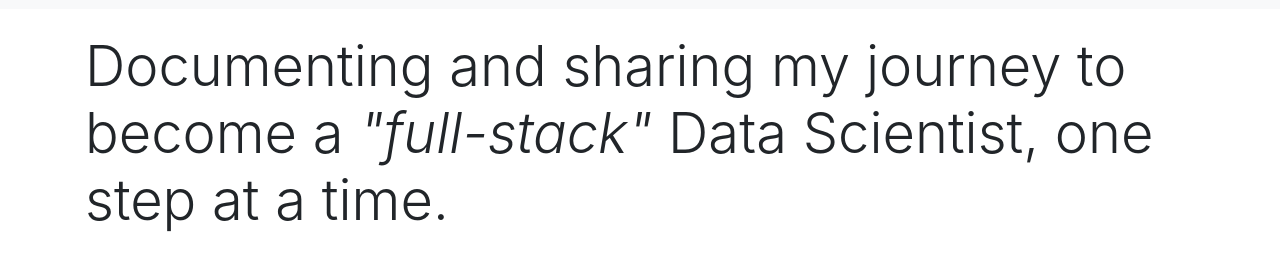
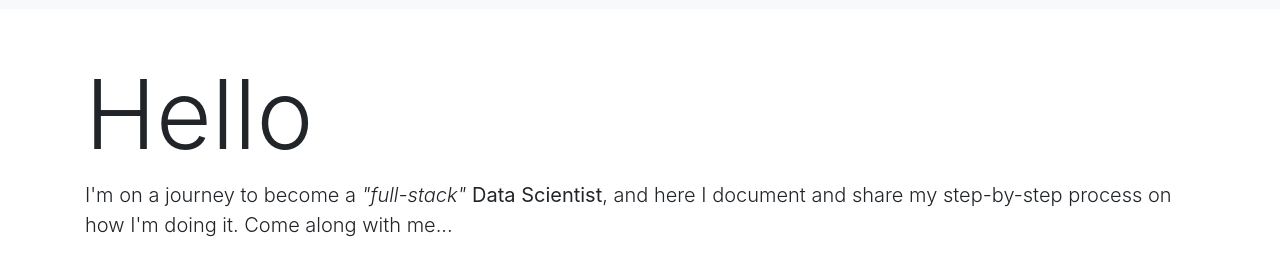
Before and after one commit to ThinkWithData/ThinkWithData.github.io, a plain HTML site: page index.html in a window 1280 px wide. Shown: the part 55-330 px from the top of the page. Drawn offline with nearby package versions, Linux system fonts and the light colour scheme.

Commit message:
Modified intro text

```diff
--- a/index.html
+++ b/index.html
@@ -48,9 +48,8 @@
 
     <!-- Page Content -->
     <div class="container mt-4">
-        <h1 class="display-4">
-            Documenting and sharing my journey to become a <i>"full-stack"</i> Data Scientist, one step at a time.
-        </h1>
+        <h1 class="display-1 pt-4">Hello</h1>
+        <p class="lead">I'm on a journey to become a <i>"full-stack"</i> <b>Data Scientist</b>, and here I document and share my step-by-step process on how I'm doing it. Come along with me...</p>
     </div>
 
     <!-- Optional JavaScript -->
```
